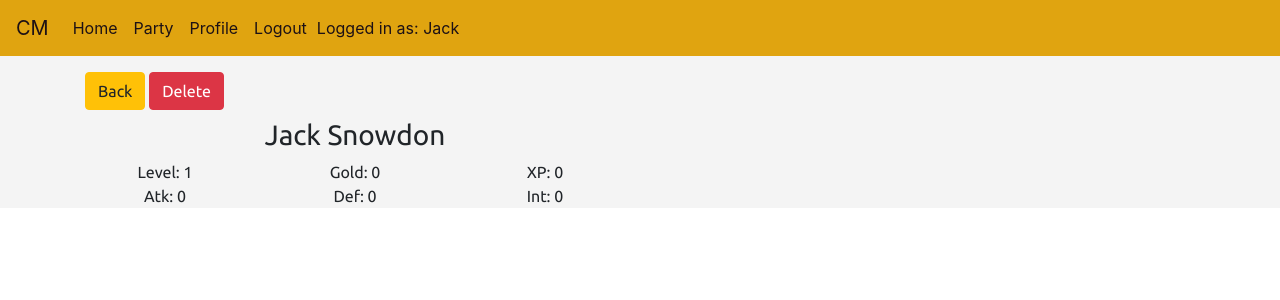
After one commit to JackSnowdon/CaravanMaster, a Django app: page /party/avatar_screen/2 in a window 1280 px wide. The commit adds this page. Shown: the top 300 px of the page. Run offline with Django 3.2, Linux system fonts and the light colour scheme; a user stored in the database is signed in; data comes from the database, SQL or seed files in the repository; both versions use the stored data as it was after the commit; parts of the project's set-up code (start-up, migrations or seed data) failed here and were passed over; some libraries are stand-ins or nearby versions.

Commit message:
avatar screen and crud functions

```diff
--- a/party/models.py
+++ b/party/models.py
@@ -6,7 +6,7 @@ from accounts.models import Profile
 
 class Avatar(models.Model):
     name = models.CharField(max_length=255)
-    level = models.PositiveIntegerField(validators=[MinValueValidator(1), MaxValueValidator(50)], default=0)
+    level = models.PositiveIntegerField(validators=[MinValueValidator(1), MaxValueValidator(50)], default=1)
     attack = models.PositiveIntegerField(validators=[MinValueValidator(0), MaxValueValidator(10000)], default=0)
     defense = models.PositiveIntegerField(validators=[MinValueValidator(0), MaxValueValidator(10000)], default=0)
     intel = models.PositiveIntegerField(validators=[MinValueValidator(0), MaxValueValidator(10000)], default=0)
--- /dev/null
+++ b/party/templates/avatar_screen.html
@@ -0,0 +1,28 @@
+{% extends 'base.html' %} {% load static %} {% block page_title %} Caravan Master | {{ ava }} {% endblock %} {% block content %}
+
+<section class="button-nav">
+    <div class="row mb-2">
+        <div class="col-12">
+            <a href="{% url 'party_home' %}" role="button" class="btn btn-warning" aria-disabled="false">Back</a>
+            <a href="{% url 'delete_avatar' ava.pk %}" role="button" class="btn btn-danger" aria-disabled="false">Delete</a>
+        </div>
+    </div>
+</section>
+
+<section class="stats">
+    <div class="row text-center">
+        <div class="col-6">
+            <h3>{{ ava.name }}</h3>
+            <div class="row">
+                <div class="col-4">Level: {{ ava.level }}</div>
+                <div class="col-4">Gold: {{ ava.gold }}</div>
+                <div class="col-4">XP: {{ ava.xp }}</div>
+                <div class="col-4">Atk: {{ ava.attack }}</div>
+                <div class="col-4">Def: {{ ava.defense }}</div>
+                <div class="col-4">Int: {{ ava.intel }}</div>
+            </div>
+        </div>
+    </div>
+</section>
+
+{% endblock %}
--- a/party/templates/party_home.html
+++ b/party/templates/party_home.html
@@ -13,9 +13,11 @@
         <div class="col-6">
             <h3>Saves</h3>
             <a href="{% url 'create_avatar' %}" role="button" class="btn btn-success mb-3" aria-disabled="false">Create Avatar</a>
-            <ul>
+            <ul class="ava-list">
                 {% for a in avas %}
-                <li class="ava-list-item">{{ a.name }}</li>
+                <li class="ava-list-item">
+                    <a href="{% url 'avatar_screen' a.pk %}">{{ a.name }}</a>
+                </li>
                 {% endfor %}
             </ul>
         </div>
--- a/party/urls.py
+++ b/party/urls.py
@@ -3,5 +3,7 @@ from .views import *
 
 urlpatterns = [
     path('party_home/', party_home, name="party_home"),
-    path('create_avatar/', create_avatar, name="create_avatar")
+    path('create_avatar/', create_avatar, name="create_avatar"),
+    path(r'avatar_screen/<int:pk>', avatar_screen, name="avatar_screen"),
+    path(r'delete_avatar/<int:pk>', delete_avatar, name="delete_avatar"),
 ]
--- a/party/views.py
+++ b/party/views.py
@@ -29,3 +29,23 @@ def create_avatar(request):
     else:
         ava_form = AvatarForm()
     return render(request, "create_avatar.html", {"ava_form": ava_form})
+
+
+@login_required
+def avatar_screen(request, pk):
+    ava = get_object_or_404(Avatar, pk=pk)
+    return render(request, "avatar_screen.html", {"ava": ava})
+
+
+@login_required
+def delete_avatar(request, pk):
+    ava = get_object_or_404(Avatar, pk=pk)
+    if ava.created_by == request.user.profile:
+        ava.delete()
+        messages.error(
+            request, f"Deleted {ava}", extra_tags="alert"
+        )
+        return redirect(reverse("party_home"))
+    else:
+        messages.error(request, f"Avatar Not Yours To Delete", extra_tags="alert")
+        return redirect("party_home")
--- a/static/css/styles.css
+++ b/static/css/styles.css
@@ -1,10 +1,10 @@
-@import url('https://fonts.googleapis.com/css2?family=Baloo+Tamma+2:wght@400;600&display=swap');
+@import url('https://fonts.googleapis.com/css2?family=Ubuntu:wght@400;700&display=swap');
 
 /* Background */
 
 .bg {
     background-color: #f4f4f4;
-    font-family: 'Baloo Tamma 2', cursive;
+    font-family: 'Ubuntu', sans-serif;
     height: 100%;
 }
 
@@ -43,8 +43,18 @@
 
 /* Party */
 
-.ava-list-item {
+.ava-list-item a {
+    color: black;
     font-size: 20px;
+    transition: all 0.35s ease-in-out;
+    -moz-transition: all 0.35s ease-in-out;
+    -webkit-transition: all 0.35s ease-in-out;
+    -o-transition: all 0.35s ease-in-out;
+}
+
+.ava-list-item a:hover {
+    color: #0189d8;
+    text-decoration: none;
 }
 
 
@@ -61,7 +71,7 @@ tr {
 /* Fonts */
 
 .headliner-text {
-    font-weight: 600;
+    font-weight: 700;
     font-size: 2.75rem;
 }
 
```
Also changed, not shown: db.sqlite3.
